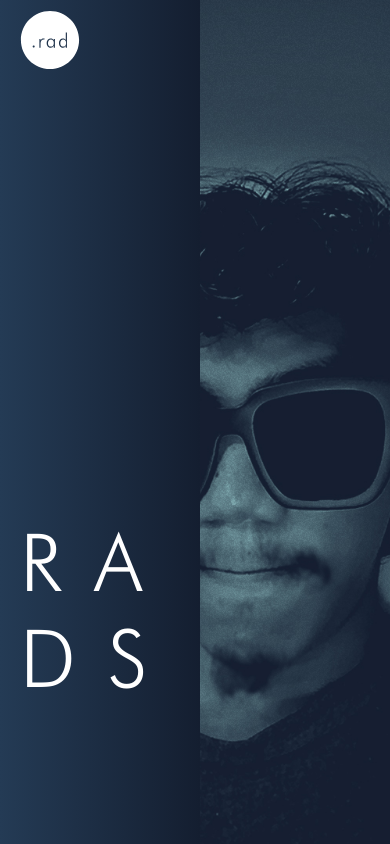
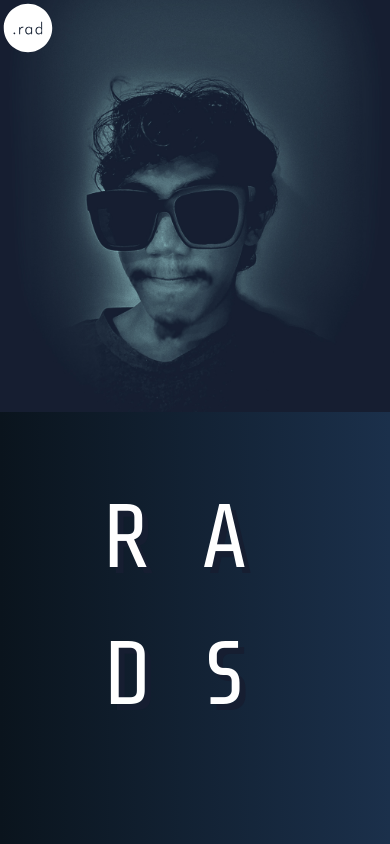
Before and after one commit to radnySlurpee/project001, a React (Create React App) app: page / in a window 390 px wide. Shown: the top 844 px of the page. Built offline with nearby package versions, Linux system fonts and the light colour scheme.

Commit message:
redesign

```diff
--- a/src/App.js
+++ b/src/App.js
@@ -3,6 +3,7 @@ import React from 'react';
 import { Switch, Route } from 'react-router-dom';
 import Homepage from './pages/homepage/homepage.component';
 import Aboutpage from './pages/aboutpage/aboutpage.component';
+import Header from './components/header/header.component';
 //import NavBar from './components/nav-bar/nav-bar.component';
 import SmoothScroll from "./components/smoothScroll/smoothScroll.component";
 
@@ -14,8 +15,9 @@ class App extends React.Component{
   render(){
     return (
       <div className="App">
+          <SmoothScroll>
+            <Header/>
 
-          <SmoothScroll>
             <Switch>
               <Route exact path='/' component={Homepage} />
               <Route exact path="/about" component={Aboutpage} />
--- /dev/null
+++ b/src/components/glow-button/glow-button.component.jsx
@@ -0,0 +1,40 @@
+import React, { useState } from 'react'
+import "./glow-button.styles.scss";
+
+import { motion } from 'framer-motion';
+
+const GlowButton = ({children}) => {
+
+    const [ active, setActive ] = useState(false);
+
+    const transition = {
+        damping: 15,
+        mass: 0.27,
+        stiffness: 55,
+        duration: 0.2,
+    }
+
+    const hoverGlow = {
+        active: {
+            color: "rgb(219,239,128)",
+            textShadow: "2px 6px 15px #DBEF80",
+        },
+        inactive: {
+            color: "rgb(255,255,255)",
+            textShadow: "6px 6px 0px #161E31",
+        }
+
+    }
+
+    return (
+        <motion.button
+            transition={transition}
+            animate={active ? hoverGlow.active : hoverGlow.inactive}
+            onClick={() => setActive(!active)}>
+                {children}
+                {console.log(active)}
+        </motion.button>
+     );
+}
+
+export default GlowButton;
--- /dev/null
+++ b/src/components/header/header.component.jsx
@@ -0,0 +1,13 @@
+import React from 'react';
+import "./header.styles.scss";
+import {ReactComponent as Logo} from '../../assets/images/radsLogoWhite.svg';
+
+const Header = () => {
+    return (
+        <div className="header">
+            <Logo className="header-logo" />
+        </div>
+     );
+}
+
+export default Header;
--- /dev/null
+++ b/src/components/header/header.styles.scss
@@ -0,0 +1,21 @@
+.header{
+    position: fixed;
+    z-index: 50;
+    width: 100px;
+
+    .header-logo{
+        width: 60px;
+        height: 60px;
+        margin: 5px;
+    }
+
+    @media only screen and (max-width: 576px) {
+
+        .header-logo{
+            width: 50px;
+            height: 50px;
+            margin: 3px;
+        }
+    }
+
+}
--- a/src/components/introduction/introduction.component.jsx
+++ b/src/components/introduction/introduction.component.jsx
@@ -1,30 +1,42 @@
-import React from 'react';
+import React from 'react'
 import "./introduction.styles.scss";
 
 import 'bootstrap/dist/css/bootstrap.min.css';
 import Row from 'react-bootstrap/Row';
 import Col from 'react-bootstrap/Col';
 
-import {ReactComponent as Logo} from '../../assets/images/radsLogoWhite.svg';
-//import { motion } from "framer-motion";
-
-//import BaffleTextFilter from '../baffle-text-filter/baffle-text-filter';
+import GlowButton from '../glow-button/glow-button.component';
 
 
 const Introdution = () => {
+
     return (
         <Row className="intro-container">
+            <Col className="intro-image"
+                 md={6}
+                 sm={{ order: 'last' }}>
+
+            </Col>
             <Col className="intro-content">
-                <div className="header">
-                    <Logo width="60" height="60"/>
+                <div className="intro-content-logo">
+                    <GlowButton>
+                        R
+                    </GlowButton>
+                    <GlowButton>
+                        A
+                    </GlowButton>
+                   <br/>
+                   <GlowButton>
+                        D
+                    </GlowButton>
+                    <GlowButton>
+                        S
+                    </GlowButton>
                 </div>
 
-                <div className="intro-content-logo">
-                   <h2> RA <br/> DS </h2>
-                </div>
 
             </Col>
-            <Col className="intro-image"></Col>
+
         </Row>
     )
 }
--- a/src/components/introduction/introduction.styles.scss
+++ b/src/components/introduction/introduction.styles.scss
@@ -4,26 +4,57 @@
     font-size: 18px;
 
     .intro-content{
-        width: 50%;
         padding: 10px 20px 10px 20px;
-        background: #141E30;  /* fallback for old browsers */
-        background: -webkit-linear-gradient(to right, #243B55, #141E30);  /* Chrome 10-25, Safari 5.1-6 */
-        background: linear-gradient(to right, #243B55, #141E30); /* W3C, IE 10+/ Edge, Firefox 16+, Chrome 26+, Opera 12+, Safari 7+ */
-
-        .header{
-
-        }
+        background: #0a141d;  /* fallback for old browsers */
+        background: -webkit-linear-gradient(to right, #0a141d, #1b304b);  /* Chrome 10-25, Safari 5.1-6 */
+        background: linear-gradient(to right, #0a141d, #1b304b);
 
         .intro-content-logo{
             position: absolute;
             bottom: 30px;
             left: 50px;
 
-            h2{
+            button{
                font-size: 8em;
-               font-family: Futura;
+               font-family: ShareTechMono;
+               background-color: transparent;
+               border: none;
+               user-select: none;
+               outline: none;
+               color: #ffffff;
                letter-spacing: 0.5em;
+               text-shadow: 6px 6px #161E31;
             }
+        }
+
+
+        @media only screen and (max-width: 768px) {
+
+            .intro-content-logo{
+                position: absolute;
+                bottom: 40px;
+
+                button{
+                    font-size: 5em;
+                    letter-spacing: 0.4em;
+                }
+            }
+
+        }
+
+        @media only screen and (max-width: 576px) {
+
+            .intro-content-logo{
+                position: absolute;
+                bottom: 100px;
+                left: 25%;
+
+                button{
+                    font-size: 5em;
+                    letter-spacing: 0.4em;
+                }
+            }
+
         }
     }
 
@@ -33,42 +64,3 @@
         background-position: center;
     }
 }
-
-
-@media only screen and (max-width: 991px) {
-
-    .intro-container{
-        position: relative;
-        height: 100vh;
-        font-size: 16px;
-        .intro-content{
-            width: 50%;
-            padding: 10px 20px 10px 20px;
-            background: #141E30;  /* fallback for old browsers */
-            background: -webkit-linear-gradient(to right, #243B55, #141E30);  /* Chrome 10-25, Safari 5.1-6 */
-            background: linear-gradient(to right, #243B55, #141E30); /* W3C, IE 10+/ Edge, Firefox 16+, Chrome 26+, Opera 12+, Safari 7+ */
-            .header{
-
-            }
-
-            .intro-content-logo{
-                position: absolute;
-                bottom: 130px;
-                left: 20px;
-
-                h2{
-                   font-size: 5em;
-                   font-family: Futura;
-                   letter-spacing: 0.4em;
-                }
-            }
-        }
-
-        .intro-image{
-            background-image: url('../../assets/images/rad-landing.jpg');
-            background-size: cover;
-            background-position:center ;
-        }
-    }
-
-}
--- a/src/index.css
+++ b/src/index.css
@@ -22,3 +22,8 @@
   font-family: 'Monoton';
   src: local('Monoton-Regular'), url(./assets/fonts/Monoton-Regular.ttf) format('truetype');
 }
+
+@font-face {
+  font-family: 'ShareTechMono';
+  src: local('ShareTechMono-Regular'), url(./assets/fonts/ShareTechMono-Regular.ttf) format('truetype');
+}
--- a/src/pages/homepage/homepage.component.jsx
+++ b/src/pages/homepage/homepage.component.jsx
@@ -3,18 +3,18 @@ import "./homepage.component.css";
 import 'bootstrap/dist/css/bootstrap.min.css';
 
 import Container from 'react-bootstrap/Container';
-import Row from 'react-bootstrap/Row';
+//import Row from 'react-bootstrap/Row';
 
 //components
 import Hero from '../../components/hero/hero.component';
 import Introduction from '../../components/introduction/introduction.component';
-import Content from '../../components/content/content.component';
-import WithObserver from '../../components/with-observer/with-observer.component';
-import DesignWorks from '../../components/design-works/design-works.component';
+//import Content from '../../components/content/content.component';
+//import WithObserver from '../../components/with-observer/with-observer.component';
+//import DesignWorks from '../../components/design-works/design-works.component';
 
 
-const ContentWithObserver = WithObserver(Content);
-const DesignWorksWithObserver = WithObserver(DesignWorks);
+//const ContentWithObserver = WithObserver(Content);
+//const DesignWorksWithObserver = WithObserver(DesignWorks);
 
 const HomePage = () => {
 
@@ -22,11 +22,11 @@ const HomePage = () => {
      <div className="homepage-container">
           <Container fluid>
 
-            <Introduction/>
+            <Introduction/> <Hero/>
             { /*
 
 
-
+            <Hero/>
 
               <Row>
                 <div className="first-text-row">
```
Also changed, not shown: src/assets/fonts/ShareTechMono-Regular.ttf (added), src/components/glow-button/glow-button.styles.scss (added).
